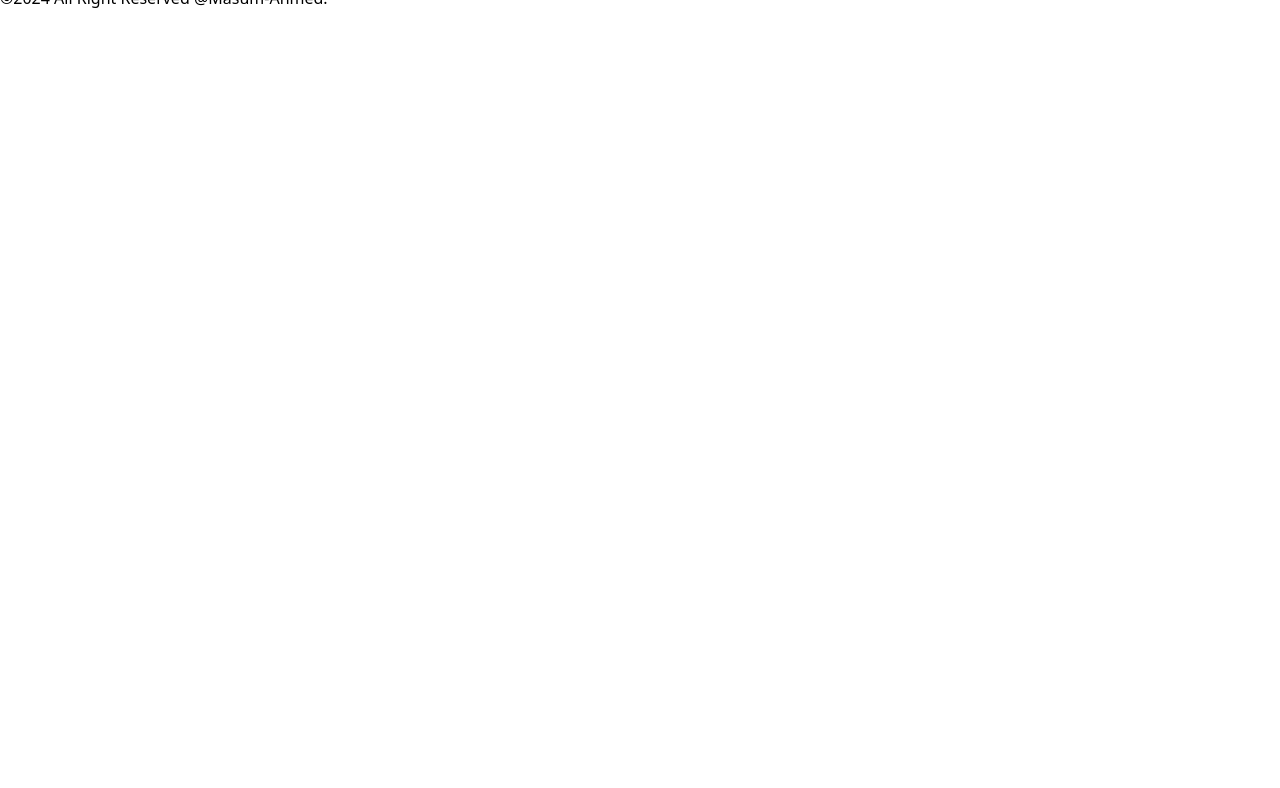
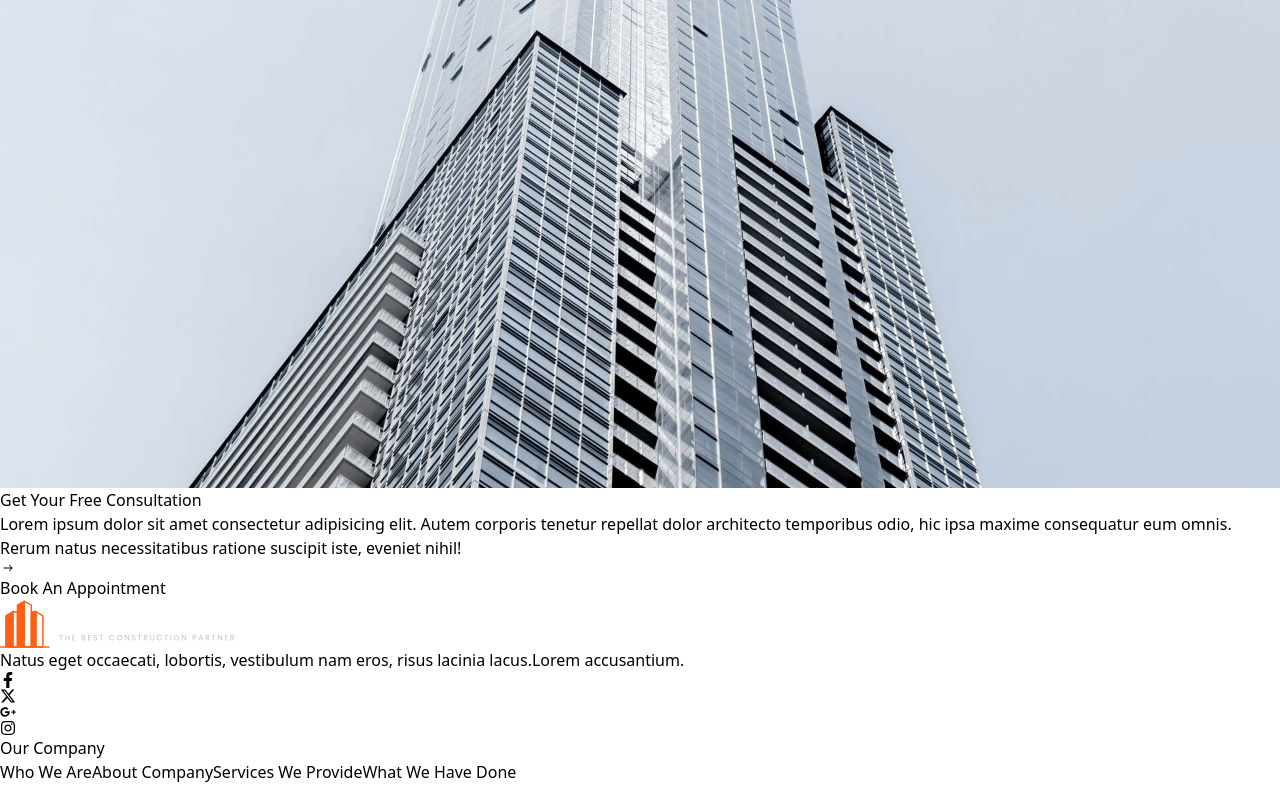
Before and after one commit to M-Shourav/constructify, a Next.js app: page / in a window 1280 px wide. Shown: the part 2284-3072 px from the top of the page. Before the commit the page ends 2294 px from the top, so only its background shows below. Built offline with nearby package versions, Linux system fonts and the light colour scheme.

Commit message:
booking design

```diff
--- a/src/app/page.tsx
+++ b/src/app/page.tsx
@@ -1,4 +1,5 @@
 import Banner from "@/components/Banner";
+import BookingAppointment from "@/components/BookingAppointment";
 import OurDream from "@/components/OurDream";
 import React from "react";
 
@@ -7,6 +8,7 @@ const HomePage = () => {
     <div>
       <Banner />
       <OurDream />
+      <BookingAppointment />
     </div>
   );
 };
--- a/src/assets/images/index.ts
+++ b/src/assets/images/index.ts
@@ -2,4 +2,5 @@ import logo from "@/assets/images/logo.png";
 import footerLogo from "@/assets/images/footerLogo.png";
 import bannerImage from "@/assets/images/banner1.jpg";
 import bannerImage1 from "@/assets/images/banner.jpg";
-export { logo, footerLogo, bannerImage, bannerImage1 };
+import appointmentImg from "@/assets/images/CTA-bg-1.jpg";
+export { logo, footerLogo, bannerImage, bannerImage1, appointmentImg };
--- /dev/null
+++ b/src/components/BookingAppointment.tsx
@@ -0,0 +1,45 @@
+import Image from "next/image";
+import React from "react";
+import Container from "./Container";
+import Title from "./Title";
+import { IoIosArrowRoundForward } from "react-icons/io";
+import { appointmentImg } from "@/assets/images";
+
+const BookingAppointment = () => {
+  return (
+    <div className="w-full h-full relative">
+      <Image
+        src={appointmentImg}
+        alt="bannerImage"
+        className="w-full max-h-[450px] object-cover"
+      />
+      <div
+        className="w-full h-full absolute top-0 left-0 flex  items-center justify-center
+  bg-black bg-opacity-50"
+      >
+        <Container className="max-w-3xl mx-auto flex flex-col items-center gap-5">
+          <span className="w-16 h-[4px] bg-red-500 inline-block" />
+          <Title className="md:text-5xl text-white font-semibold">
+            Get Your Free Consultation
+          </Title>
+          <p className="text-sm text-white max-w-xl text-center">
+            Lorem ipsum dolor sit amet consectetur adipisicing elit. Autem
+            corporis tenetur repellat dolor architecto temporibus odio, hic ipsa
+            maxime consequatur eum omnis. Rerum natus necessitatibus ratione
+            suscipit iste, eveniet nihil!
+          </p>
+          <button
+            className="text-xs text-white md:text-base font-semibold bg-orange-500 border border-transparent
+      flex items-center justify-center gap-1 px-4 py-3 rounded-sm hover:bg-black
+      hover:text-white duration-300 ease-in-out hover:border-green-300"
+          >
+            <IoIosArrowRoundForward className="mt-1 text-xl" /> Book An
+            Appointment
+          </button>
+        </Container>
+      </div>
+    </div>
+  );
+};
+
+export default BookingAppointment;
```
